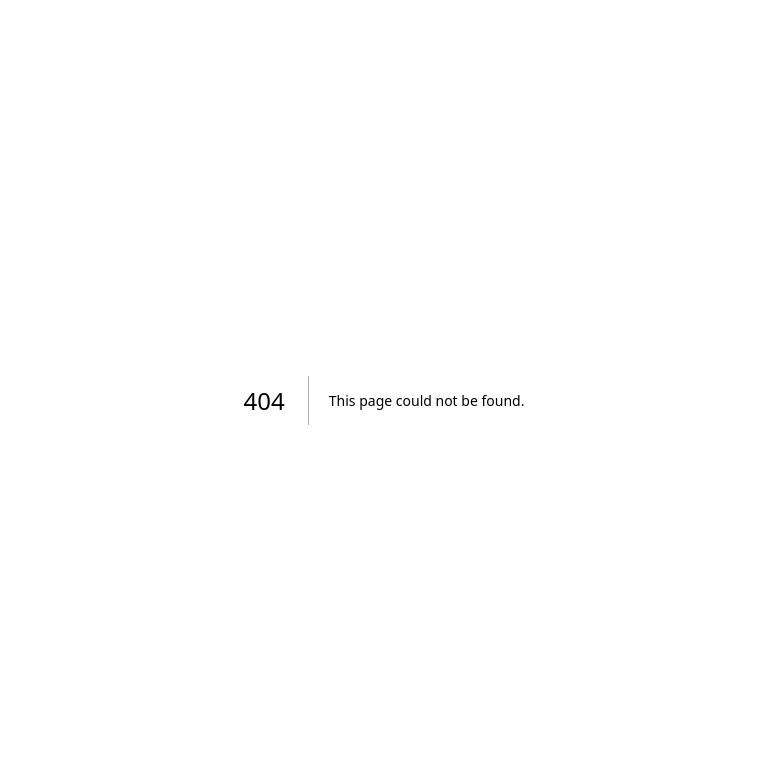
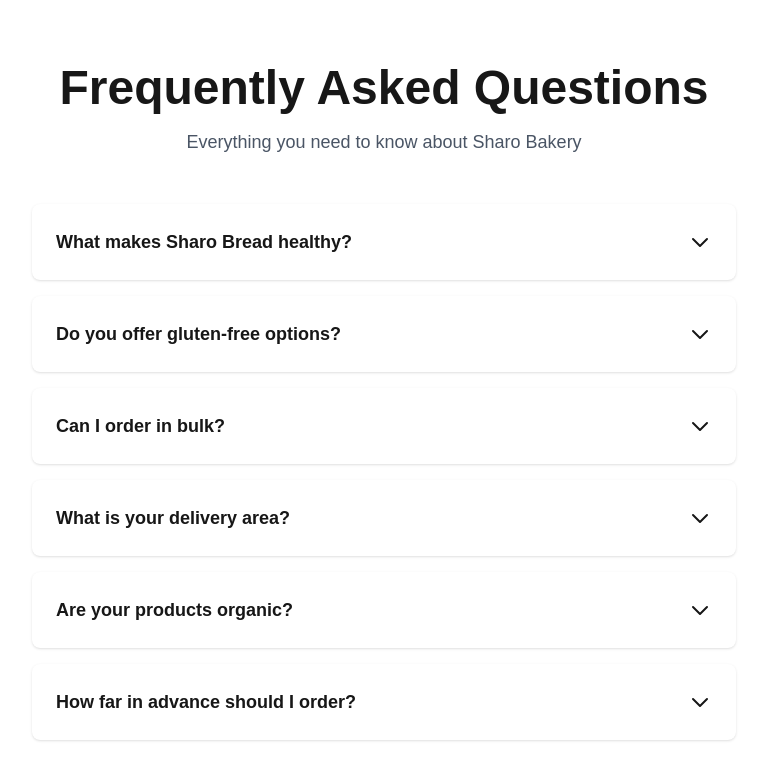
Before and after one commit to futurenowonline-ux/sharo-bakery-website, a Next.js app: page /faq in a window 1280 px wide. Before the commit this address had no page. Shown: the top 780 px of the page, without its empty margins (256-1023 px from the left). Built offline with nearby package versions, Linux system fonts and the light colour scheme.

Commit message:
feat: create faq page with accordion. Fixes #13

```diff
--- /dev/null
+++ b/app/components/FAQAccordion.tsx
@@ -0,0 +1,70 @@
+"use client";
+
+import { useState } from "react";
+
+interface FAQ {
+    question: string;
+    answer: string;
+}
+
+interface FAQAccordionProps {
+    faqs: FAQ[];
+}
+
+export default function FAQAccordion({ faqs }: FAQAccordionProps) {
+    const [openIndex, setOpenIndex] = useState<number | null>(null);
+
+    const toggleAccordion = (index: number) => {
+        setOpenIndex(openIndex === index ? null : index);
+    };
+
+    return (
+        <div className="w-full space-y-4">
+            {faqs.map((faq, index) => (
+                <div
+                    key={index}
+                    className="overflow-hidden rounded-lg bg-white shadow-sm transition-shadow hover:shadow-md"
+                >
+                    <button
+                        onClick={() => toggleAccordion(index)}
+                        className="flex w-full items-center justify-between p-6 text-left focus:outline-none"
+                        aria-expanded={openIndex === index}
+                    >
+                        <span className="text-lg font-semibold text-sharo-dark">
+                            {faq.question}
+                        </span>
+                        <span
+                            className={`transform text-sharo-gold transition-transform duration-300 ${openIndex === index ? "rotate-180" : ""
+                                }`}
+                        >
+                            {/* Simple chevron icon using SVG */}
+                            <svg
+                                xmlns="http://www.w3.org/2000/svg"
+                                className="h-6 w-6"
+                                fill="none"
+                                viewBox="0 0 24 24"
+                                stroke="currentColor"
+                            >
+                                <path
+                                    strokeLinecap="round"
+                                    strokeLinejoin="round"
+                                    strokeWidth={2}
+                                    d="M19 9l-7 7-7-7"
+                                />
+                            </svg>
+                        </span>
+                    </button>
+
+                    <div
+                        className={`transition-[max-height] duration-300 ease-in-out ${openIndex === index ? "max-h-96" : "max-h-0"
+                            } overflow-hidden`}
+                    >
+                        <div className="border-t border-gray-100 bg-gray-50 p-6 text-gray-700">
+                            {faq.answer}
+                        </div>
+                    </div>
+                </div>
+            ))}
+        </div>
+    );
+}
--- /dev/null
+++ b/app/faq/page.tsx
@@ -0,0 +1,50 @@
+
+import FAQAccordion from '@/app/components/FAQAccordion';
+
+export default function FAQPage() {
+    const faqs = [
+        {
+            question: "What makes Sharo Bread healthy?",
+            answer: "Sharo bread is made with high-quality ingredients, high fiber content, healthy seeds for protein and antioxidants. It beats constipation and helps with digestion."
+        },
+        {
+            question: "Do you offer gluten-free options?",
+            answer: "Yes! We offer gluten-free bread options. Please contact us for availability and bulk orders."
+        },
+        {
+            question: "Can I order in bulk?",
+            answer: "Absolutely! We supply to retail stores and businesses. Contact us at info@sharobakery.co.za for bulk pricing."
+        },
+        {
+            question: "What is your delivery area?",
+            answer: "Currently based in Ulundi, KZN. We supply locally and can arrange delivery for bulk orders."
+        },
+        {
+            question: "Are your products organic?",
+            answer: "While we use premium ingredients, please contact us to discuss our sourcing practices."
+        },
+        {
+            question: "How far in advance should I order?",
+            answer: "Fresh products daily! Contact us directly for orders and availability."
+        }
+    ];
+
+    return (
+        <div className="min-h-screen bg-sharo-light">
+            <section className="py-12 md:py-16">
+                <div className="mx-auto max-w-3xl px-4 md:px-8">
+                    <div className="mb-12 text-center">
+                        <h1 className="text-4xl font-bold text-sharo-brown md:text-5xl">
+                            Frequently Asked Questions
+                        </h1>
+                        <p className="mt-4 text-lg text-gray-600">
+                            Everything you need to know about Sharo Bakery
+                        </p>
+                    </div>
+
+                    <FAQAccordion faqs={faqs} />
+                </div>
+            </section>
+        </div>
+    );
+}
```
